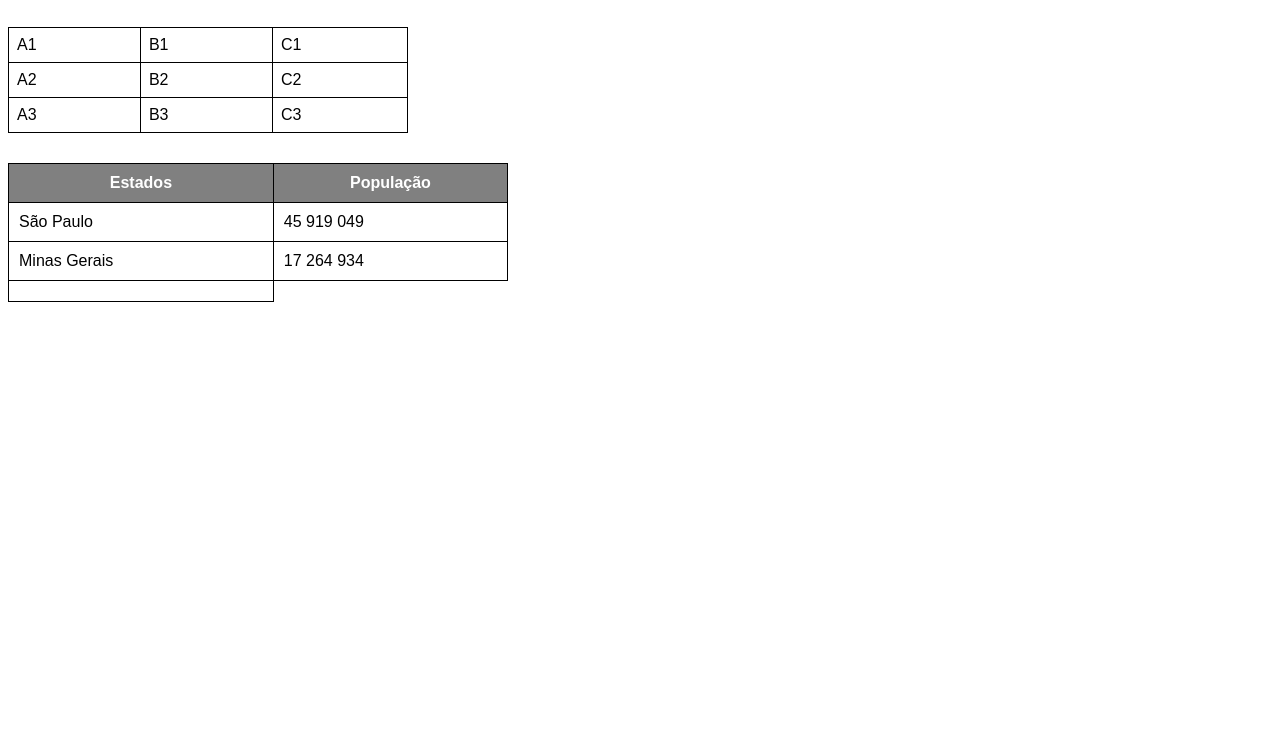
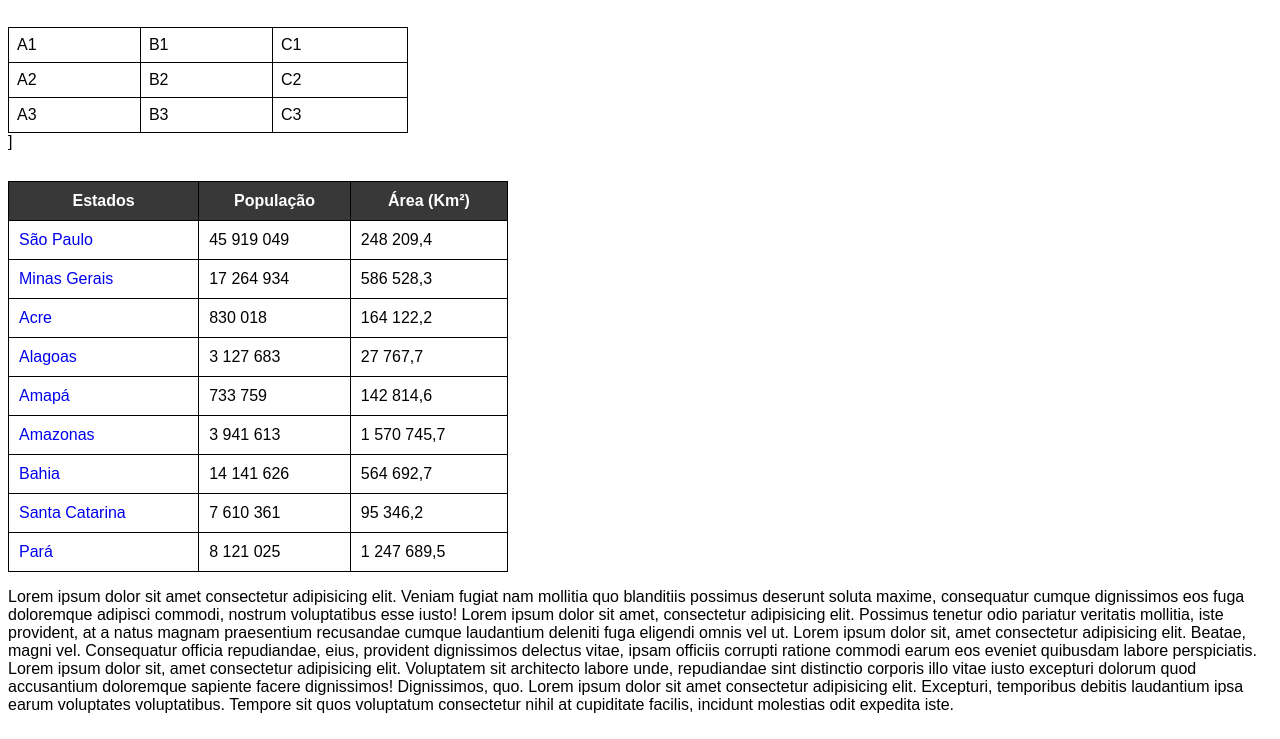
Before and after one commit to GabrielOrsi/TESTE-, a plain HTML site: page pag/pag006.html in a window 1280 px wide. Shown: the part 61-800 px from the top of the page. Drawn offline with Linux system fonts and the light colour scheme.

Commit message:
estudando

```diff
--- a/pag/pag006.html
+++ b/pag/pag006.html
@@ -24,17 +24,32 @@
             margin-top: 30px;
             width: 500px;
             border-collapse: collapse;
+            position: relative;
+        }
+
+        thead > tr > th {
+            position: sticky;
+            top: 0;
+            background-color: #383838;
+
         }
 
         td, th {
             border: 1px, solid, black;
             padding: 10px;
+
+        }
+
+        td > a {
+            text-decoration: none;
         }
 
         thead {
             background-color: gray;
             color: white;
         }
+
+
     </style>
 </head>
 <body>
@@ -64,25 +79,62 @@
                 <tr>
                     <th>Estados</th>
                     <th>População</th>
+                    <th>Área (Km²)</th>
                 </tr>
             </thead>
             <tbody>
                 <tr>
-                    <td>São Paulo</td>
+                    <td><a href="https://pt.wikipedia.org/wiki/São_Paulo_(estado)">São Paulo</a></td>
                     <td>45 919 049</td>
+                    <td>248 209,4</td>
                 </tr>
                 <tr>
-                    <td>Minas Gerais</td>
+                    <td><a href="https://pt.wikipedia.org/wiki/Minas_Gerais">Minas Gerais</a></td>
                     <td>17 264 934</td>
+                    <td>586 528,3</td>
                 </tr>
                 <tr>
-                    <td></td>
+                    <td><a href="https://pt.wikipedia.org/wiki/Acre">Acre</a></td>
+                    <td>830 018</td>
+                    <td>164 122,2</td>
+                </tr>
+                <tr>
+                    <td><a href="https://pt.wikipedia.org/wiki/Alagoas">Alagoas</a></td>]
+                    <td>3 127 683</td>
+                    <td>27 767,7</td>
+                </tr>
+                <tr>
+                    <td><a href="https://pt.wikipedia.org/wiki/Amapá">Amapá</a></td>
+                    <td>733 759</td>
+                    <td>142 814,6</td>
+                </tr>
+                <tr>
+                    <td><a href="https://pt.wikipedia.org/wiki/Amazonas">Amazonas</a></td>
+                    <td>3 941 613</td>
+                    <td>1 570 745,7</td>
+                </tr>
+                <tr>
+                    <td><a href="https://pt.wikipedia.org/wiki/Bahia">Bahia</a></td>
+                    <td>14 141 626</td>
+                    <td>564 692,7</td>
+                </tr>
+                <tr>
+                    <td><a href="https://pt.wikipedia.org/wiki/Santa_Catarina">Santa Catarina</a></td>
+                    <td>7 610 361</td>
+                    <td>95 346,2</td>
+                </tr>
+                <tr>
+                    <td><a href="https://pt.wikipedia.org/wiki/Pará">Pará</a></td>
+                    <td>8 121 025</td>
+                    <td>1 247 689,5</td>
                 </tr>
             </tbody>
             <tfoot>
 
             </tfoot>
         </table>
+        <p>Lorem ipsum dolor sit amet consectetur adipisicing elit. Veniam fugiat nam mollitia quo blanditiis possimus deserunt soluta maxime, consequatur cumque dignissimos eos fuga doloremque adipisci commodi, nostrum voluptatibus esse iusto! Lorem ipsum dolor sit amet, consectetur adipisicing elit. Possimus tenetur odio pariatur veritatis mollitia, iste provident, at a natus magnam praesentium recusandae cumque laudantium deleniti fuga eligendi omnis vel ut. Lorem ipsum dolor sit, amet consectetur adipisicing elit. Beatae, magni vel. Consequatur officia repudiandae, eius, provident dignissimos delectus vitae, ipsam officiis corrupti ratione commodi earum eos eveniet quibusdam labore perspiciatis. Lorem ipsum dolor sit, amet consectetur adipisicing elit. Voluptatem sit architecto labore unde, repudiandae sint distinctio corporis illo vitae iusto excepturi dolorum quod accusantium doloremque sapiente facere dignissimos! Dignissimos, quo. Lorem ipsum dolor sit amet consectetur adipisicing elit. Excepturi, temporibus debitis laudantium ipsa earum voluptates voluptatibus. Tempore sit quos voluptatum consectetur nihil at cupiditate facilis, incidunt molestias odit expedita iste.</p>
+
 
 </body>
 </html>
```
Also changed, not shown: pag/pag007.html (added, +11 -0 lines).
